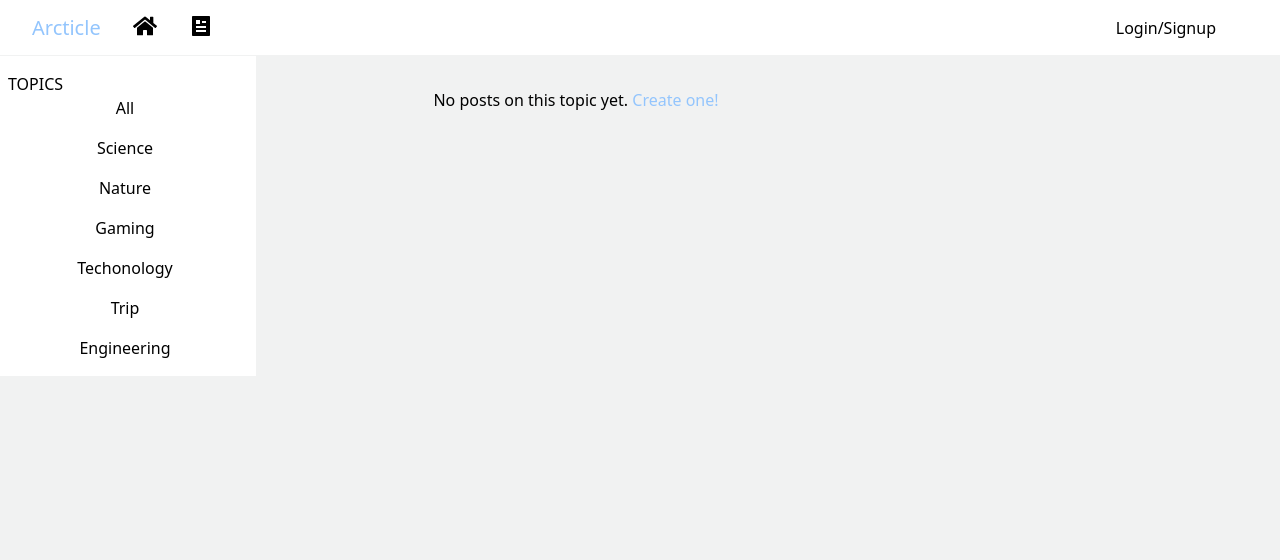
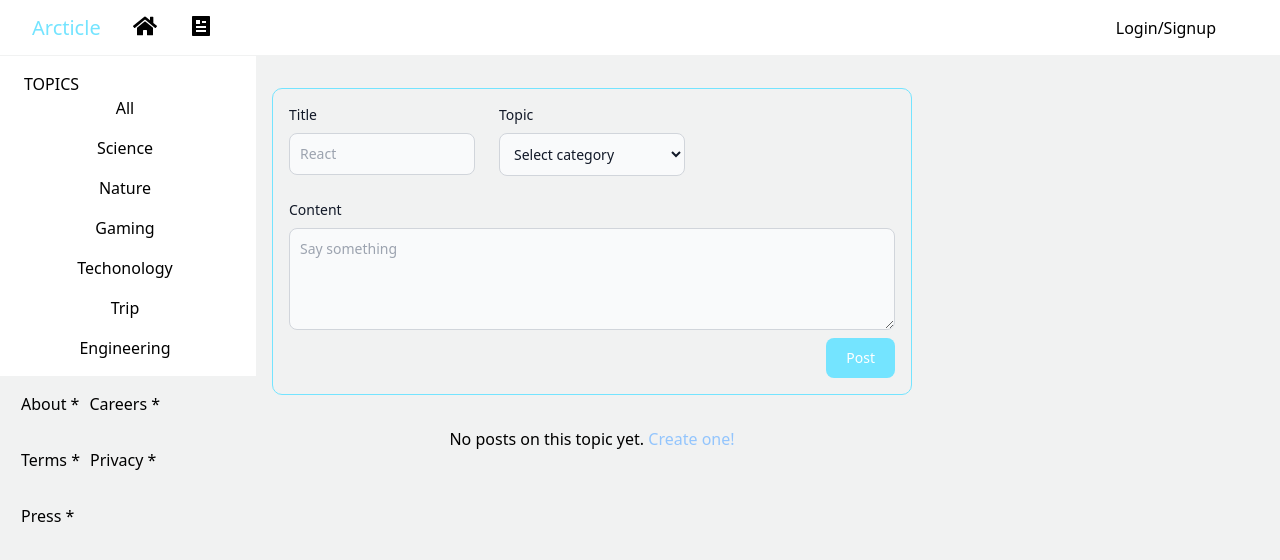
Before and after one commit to Murat-Yavas/Blog-Platform-App, a React (Vite) app: page /topic/all in a window 1280 px wide. Shown: the top 560 px of the page. Built offline with nearby package versions, Linux system fonts and the light colour scheme.

Commit message:
Update components and add new component

```diff
--- /dev/null
+++ b/src/components/AddBlogItem/AddBlogItem.module.css
@@ -0,0 +1,11 @@
+.add-blog-item {
+  margin-bottom: 2rem;
+  padding: 1rem;
+  border: 1px solid #74e4ff;
+  border-radius: 10px;
+}
+
+.add-blog-button {
+  display: flex;
+  justify-content: end;
+}
--- /dev/null
+++ b/src/components/AddBlogItem/AddBlogItem.tsx
@@ -0,0 +1,96 @@
+import { useState } from "react";
+import { useAppDispatch } from "../../redux/hooks";
+import styles from "./AddBlogItem.module.css";
+import { createOneBlog } from "../../redux/api/BlogApiCall";
+
+const AddBlogItem = () => {
+  const dispatch = useAppDispatch();
+  const [title, setTitle] = useState("");
+  const [topic, setTopic] = useState("");
+  const [content, setContent] = useState("");
+
+  const handleAddBlog = () => {
+    const body = { title, topic, content, userId: 3 };
+    createOneBlog(dispatch, body);
+    setTitle("");
+    setTopic("");
+    setContent("");
+  };
+
+  return (
+    <div>
+      <form className={`${styles["add-blog-item"]}`}>
+        <div className="grid gap-6 mb-6 md:grid-cols-3">
+          <div>
+            <label
+              htmlFor="company"
+              className="block mb-2 text-sm font-medium text-gray-900 dark:text-white"
+            >
+              Title
+            </label>
+            <input
+              type="text"
+              id="company"
+              className="bg-gray-50 border border-gray-300 text-gray-900 text-sm rounded-lg focus:ring-blue-500 focus:border-blue-500 block w-full p-2.5 dark:bg-gray-700 dark:border-gray-600 dark:placeholder-gray-400 dark:text-white dark:focus:ring-blue-500 dark:focus:border-blue-500"
+              placeholder="React"
+              required
+              onChange={(e) => setTitle(e.target.value)}
+              value={title}
+            />
+          </div>
+
+          <div className="col-span-2 sm:col-span-1">
+            <label
+              htmlFor="category"
+              className="block mb-2 text-sm font-medium text-gray-900 dark:text-white"
+            >
+              Topic
+            </label>
+            <select
+              id="category"
+              className="bg-gray-50 border border-gray-300 text-gray-900 text-sm rounded-lg focus:ring-primary-500 focus:border-primary-500 block w-full p-2.5 dark:bg-gray-600 dark:border-gray-500 dark:placeholder-gray-400 dark:text-white dark:focus:ring-primary-500 dark:focus:border-primary-500"
+              onChange={(e) => setTopic(e.target.value)}
+              value={topic}
+            >
+              <option defaultValue="">Select category</option>
+              <option value="techonology">Technology</option>
+              <option value="nature">Nature</option>
+              <option value="engineering">Engineering</option>
+              <option value="science">Science</option>
+              <option value="gaming">Gaming</option>
+              <option value="trip">Trip</option>
+            </select>
+          </div>
+        </div>
+        <div className="col-span-2">
+          <label
+            htmlFor="description"
+            className="block mb-2 text-sm font-medium text-gray-900 dark:text-white"
+          >
+            Content
+          </label>
+          <textarea
+            id="description"
+            rows={4}
+            className="block p-2.5 w-full text-sm text-gray-900 bg-gray-50 rounded-lg border border-gray-300 focus:ring-blue-500 focus:border-blue-500 dark:bg-gray-600 dark:border-gray-500 dark:placeholder-gray-400 dark:text-white dark:focus:ring-blue-500 dark:focus:border-blue-500"
+            placeholder="Say something"
+            onChange={(e) => setContent(e.target.value)}
+            value={content}
+          ></textarea>
+        </div>
+
+        <div className={`${styles["add-blog-button"]}`}>
+          <button
+            className="text-white inline-flex items-center mt-2 bg-custom-blue hover:bg-blue-300 focus:ring-4 focus:outline-none focus:ring-blue-300 font-medium rounded-lg text-sm px-5 py-2.5 text-center dark:bg-blue-600 dark:hover:bg-blue-700 dark:focus:ring-blue-800"
+            type="button"
+            onClick={() => handleAddBlog()}
+          >
+            Post
+          </button>
+        </div>
+      </form>
+    </div>
+  );
+};
+
+export default AddBlogItem;
--- /dev/null
+++ b/src/components/Footer/Footer.module.css
@@ -0,0 +1,17 @@
+.footer-links {
+  width: 150px;
+  display: flex;
+  flex-wrap: wrap;
+  align-items: center;
+  margin-left: 1rem;
+  position: fixed;
+}
+
+.link {
+  margin: 1rem 5px;
+}
+
+.link:hover {
+  color: #74e4ff;
+  transition: 0.2s;
+}
--- /dev/null
+++ b/src/components/Footer/Footer.tsx
@@ -0,0 +1,26 @@
+import { NavLink } from "react-router-dom";
+import styles from "./Footer.module.css";
+
+const Footer = () => {
+  return (
+    <div className={`${styles["footer-links"]}`}>
+      <NavLink className={`${styles["link"]}`} to="/">
+        About *
+      </NavLink>
+      <NavLink className={`${styles["link"]}`} to="/">
+        Careers *
+      </NavLink>
+      <NavLink className={`${styles["link"]}`} to="/">
+        Terms *
+      </NavLink>
+      <NavLink className={`${styles["link"]}`} to="/">
+        Privacy *
+      </NavLink>
+      <NavLink className={`${styles["link"]}`} to="/">
+        Press *
+      </NavLink>
+    </div>
+  );
+};
+
+export default Footer;
--- a/src/components/Home/Home.tsx
+++ b/src/components/Home/Home.tsx
@@ -4,6 +4,8 @@ import { fetchAllBlogs } from "../../redux/api/BlogApiCall";
 import { useAppDispatch, useAppSelector } from "../../redux/hooks";
 import Sidebar from "../Sidebar/Sidebar";
 import HomeTextItem from "./HomeTextItem";
+import Footer from "../Footer/Footer";
+import AddBlogItem from "../AddBlogItem/AddBlogItem";
 
 const Home = () => {
   const dispatch = useAppDispatch();
@@ -19,10 +21,13 @@ const Home = () => {
 
   return (
     <div className="flex">
-      <div className="flex-none w-64">
+      <div className="flex-none w-64 mr-4">
         <Sidebar />
+        <Footer />
       </div>
       <div className={`flex-1 w-32 ${styles["card-container"]}`}>
+        <AddBlogItem />
+
         <HomeTextItem blogs={blogs} />
       </div>
     </div>
--- a/src/components/Home/HomeTextItem.module.css
+++ b/src/components/Home/HomeTextItem.module.css
@@ -18,5 +18,4 @@
 .topic {
   font-size: 0.75rem;
   padding: 0.25rem;
-  background-color: #74e4ff;
 }
--- a/src/components/Home/HomeTextItem.tsx
+++ b/src/components/Home/HomeTextItem.tsx
@@ -71,8 +71,8 @@ const HomeTextItem = ({ blogs }: TextProps) => {
                   Published: {blog?.createDate.toString().split("T")[0]}
                 </span>
               </div>
-              <div className="bg-white text-gray-500 mb-4">
-                <span className={`${styles.topic}`}>
+              <div className="bg-white text-gray-500 mb-4 ">
+                <span className={`bg-custom-blue ${styles.topic}`}>
                   {blog?.topic?.charAt(0).toUpperCase() + blog?.topic?.slice(1)}
                 </span>
               </div>
--- a/src/components/MainNavigation/MainNavigation.tsx
+++ b/src/components/MainNavigation/MainNavigation.tsx
@@ -15,7 +15,7 @@ const MainNavigation = () => {
   return (
     <div className={`${styles.navigation}`}>
       <div className={`${styles["nav-section"]}`}>
-        <p className="mr-8 text-xl text-blue-300">Arcticle</p>
+        <p className="mr-8 text-xl text-custom-blue">Arcticle</p>
 
         <NavLink to="/" className={`${styles["nav-icon"]}`}>
           <FaHome />
--- a/src/components/Sidebar/Sidebar.module.css
+++ b/src/components/Sidebar/Sidebar.module.css
@@ -16,7 +16,6 @@
 }
 
 .sidebar-item:hover {
-  /* background-color: #f1f2f2; */
   color: #74e4ff;
   cursor: pointer;
   transition: 0.2s;
--- a/src/components/Sidebar/Sidebar.tsx
+++ b/src/components/Sidebar/Sidebar.tsx
@@ -7,7 +7,7 @@ const Sidebar = () => {
   return (
     <div className={`bg-white mt-0 ${styles.sidebar}`}>
       <div className={`bg-white ${styles["sidebar-container"]}`}>
-        <p className="bg-white mt-4 ml-2">TOPICS</p>
+        <p className="bg-white mt-4 ml-6">TOPICS</p>
         {SidebarData.map((data, index) => (
           <NavLink
             to={`/topic/${data}`}
--- a/src/components/Topic/Topic.tsx
+++ b/src/components/Topic/Topic.tsx
@@ -3,6 +3,8 @@ import HomeTextItem from "../Home/HomeTextItem";
 import styles from "../Home/Home.module.css";
 import Sidebar from "../Sidebar/Sidebar";
 import { useParams } from "react-router-dom";
+import Footer from "../Footer/Footer";
+import AddBlogItem from "../AddBlogItem/AddBlogItem";
 
 const Topic = () => {
   const { blogs } = useAppSelector((state) => state.blog);
@@ -20,10 +22,12 @@ const Topic = () => {
 
   return (
     <div className="flex">
-      <div className="flex-none w-64">
+      <div className="flex-none w-64 mr-4">
         <Sidebar />
+        <Footer />
       </div>
       <div className={`flex-1 w-32 ${styles["card-container"]}`}>
+        <AddBlogItem />
         <HomeTextItem blogs={blogPosts} />
       </div>
     </div>
--- a/tailwind.config.js
+++ b/tailwind.config.js
@@ -2,7 +2,11 @@
 export default {
   content: ["./index.html", "./src/**/*.{js,ts,jsx,tsx}"],
   theme: {
-    extend: {},
+    extend: {
+      colors: {
+        "custom-blue": "#74e4ff",
+      },
+    },
   },
   plugins: [],
 };
```
